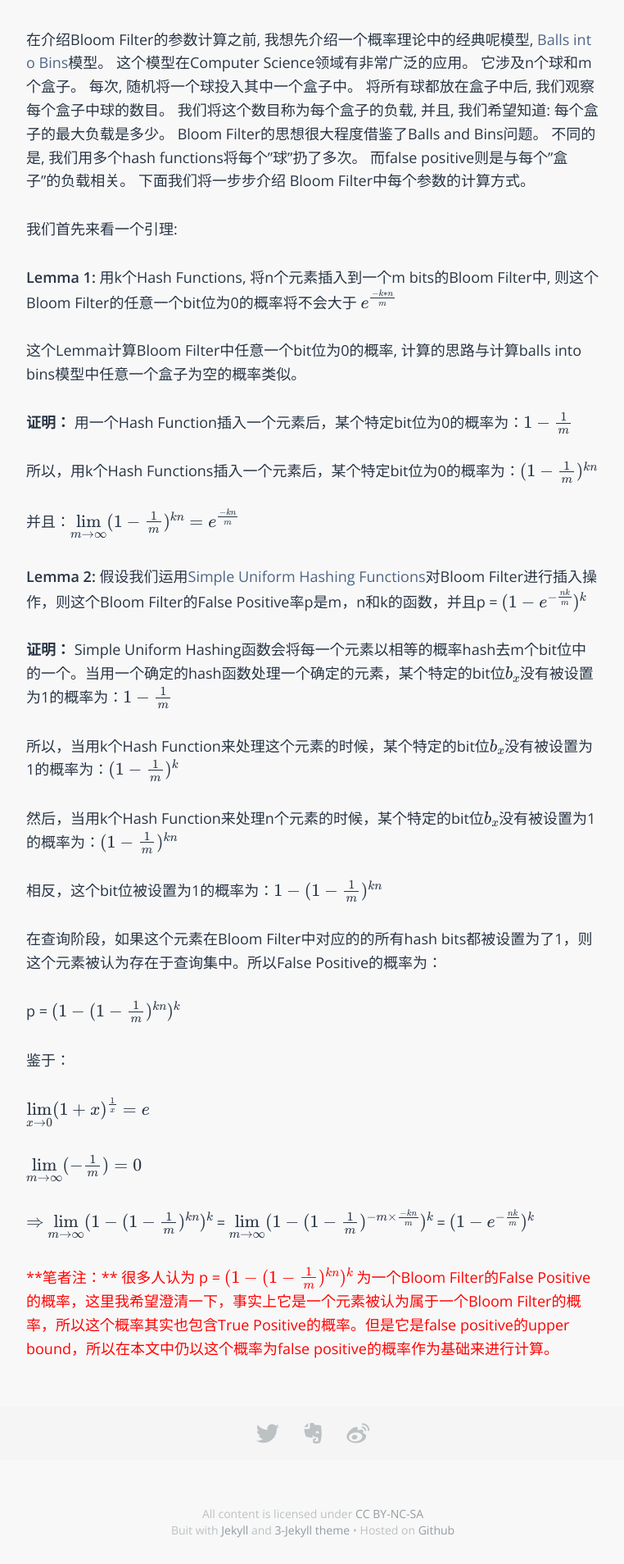
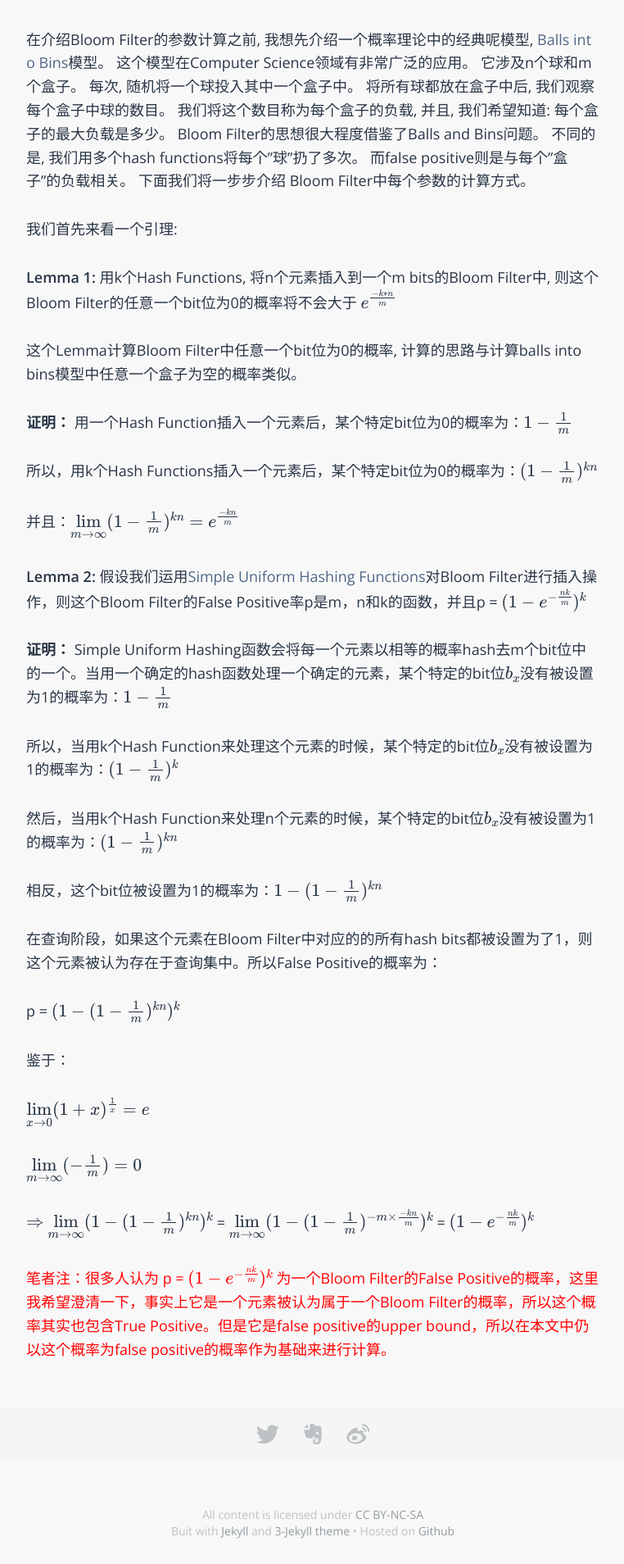
Before and after one commit to sophiesongge/sophiesongge.github.io, a Jekyll site: the page built from _posts/2016-09-06-bloom-filter.markdown, in a window 1280 px wide. Shown: the part 2078-3986 px from the top of the page at 82% size, without its empty margins (258-1020 px from the left). Built offline with Jekyll 4.4.1, drawn with Linux system fonts in a browser that asks for light colours; some web fonts are replaced; formulas are drawn with MathJax 3.

```diff
--- a/_posts/2016-09-06-bloom-filter.markdown
+++ b/_posts/2016-09-06-bloom-filter.markdown
@@ -94,7 +94,7 @@
 
 $\Rightarrow$ $\lim\limits_{m\to\infty}(1-(1-\frac{1}{m})^{kn})^k$ = $\lim\limits_{m\to\infty}(1-(1-\frac{1}{m})^{-m\times\frac{-kn}{m}})^k$ = $(1-e^{-\frac{nk}{m}})^k$
 
-<font color="red">**笔者注：** 很多人认为 p = $(1-(1-\frac{1}{m})^{kn})^k$ 为一个Bloom Filter的False Positive的概率，这里我希望澄清一下，事实上它是一个元素被认为属于一个Bloom Filter的概率，所以这个概率其实也包含True Positive的概率。但是它是false positive的upper bound，所以在本文中仍以这个概率为false positive的概率作为基础来进行计算。</font>
+<font color="red">笔者注：很多人认为 p = $(1-e^{-\frac{nk}{m}})^k$ 为一个Bloom Filter的False Positive的概率，这里我希望澄清一下，事实上它是一个元素被认为属于一个Bloom Filter的概率，所以这个概率其实也包含True Positive。但是它是false positive的upper bound，所以在本文中仍以这个概率为false positive的概率作为基础来进行计算。</font>
 
 
 
```
